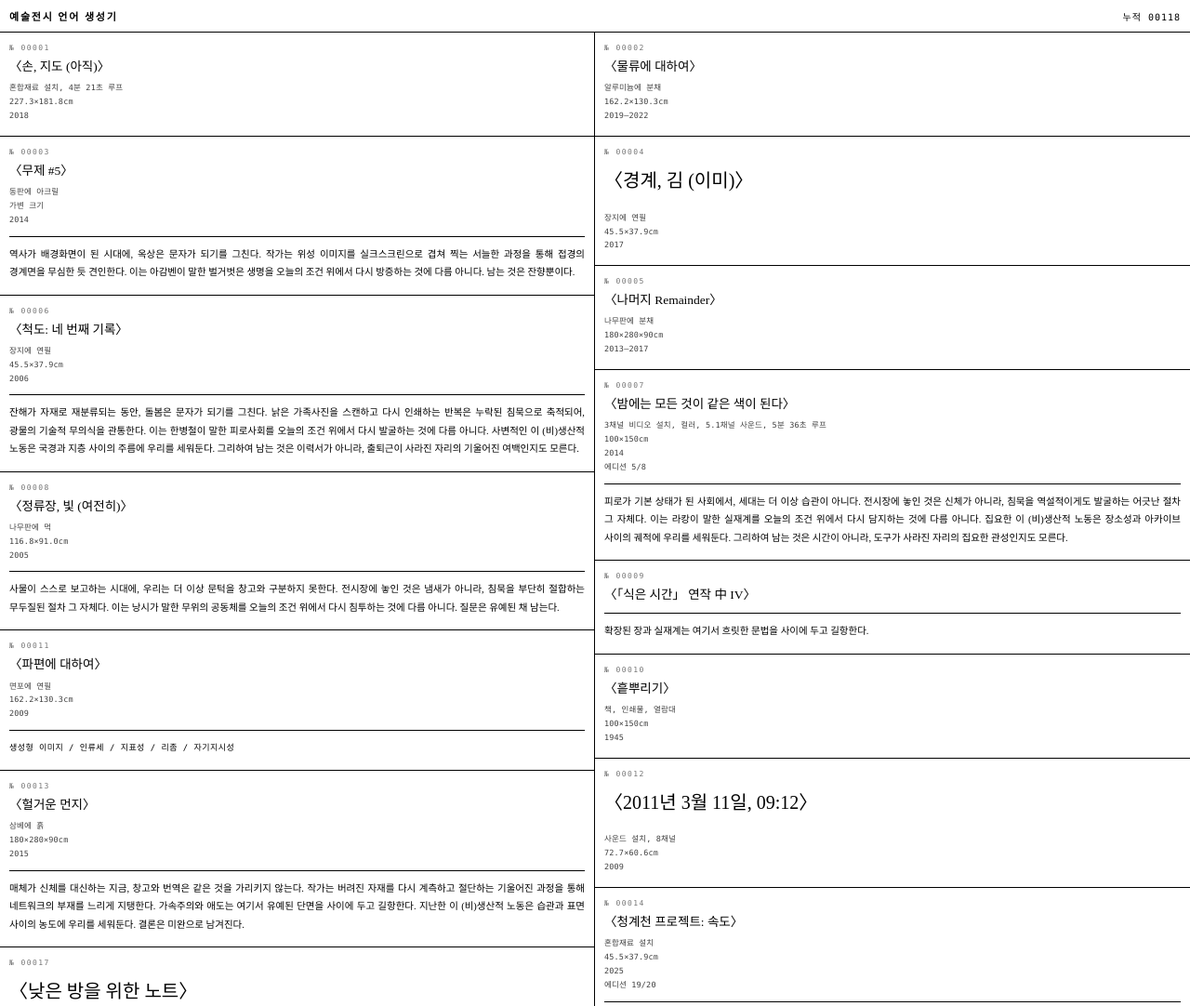
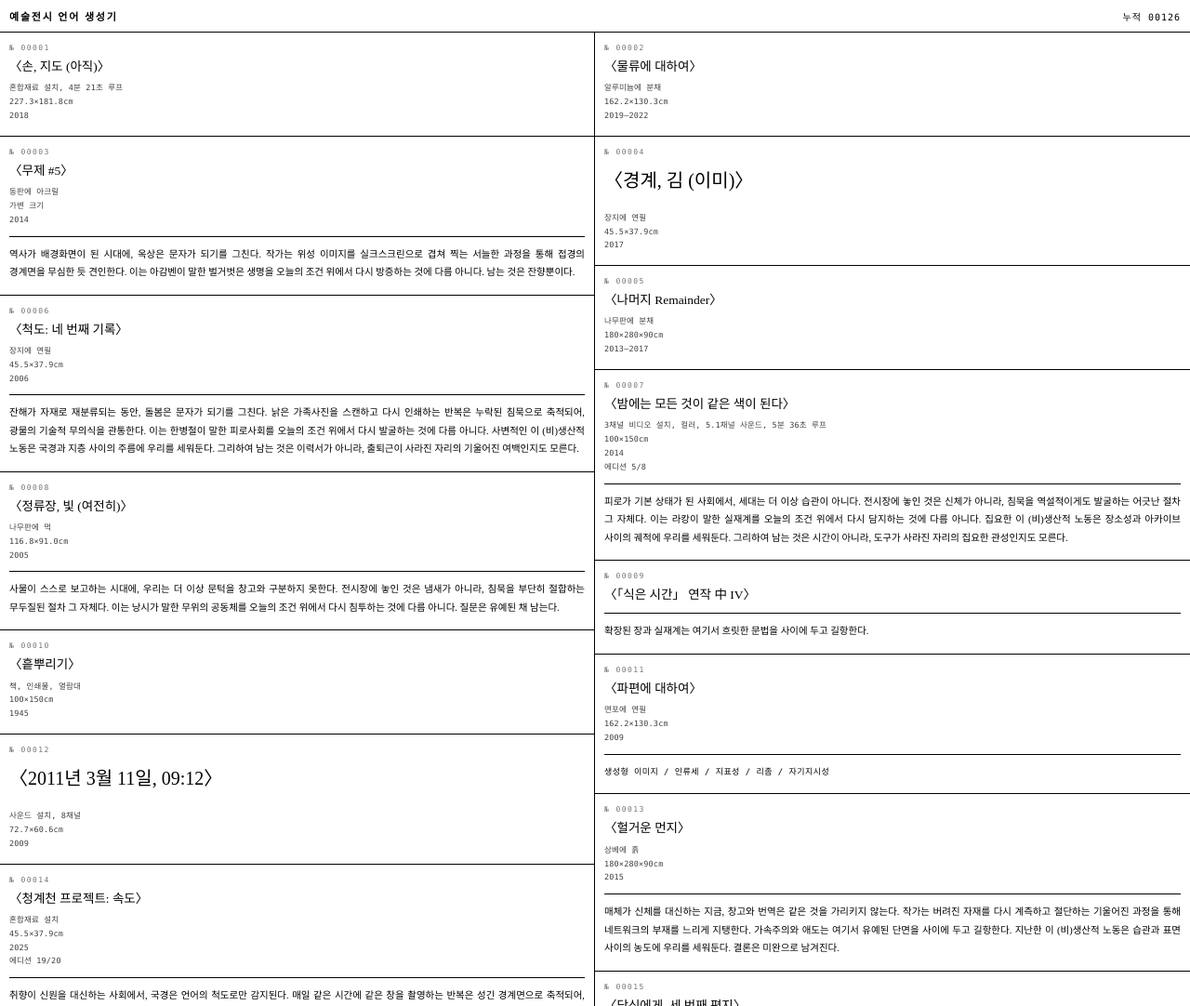
Before and after one commit to d34dcatbounce/Artism, a plain HTML site: page index.html in a window 1280 px wide. Shown: the top 1082 px of the page at 93% size. Drawn offline with Linux system fonts and the light colour scheme.

Commit message:
Update index.html

```diff
--- a/index.html
+++ b/index.html
@@ -893,7 +893,6 @@
 
 const pad5 = (n) => String(n).padStart(5, "0");
 const cols = [...document.querySelectorAll("#cols .col")];
-const 높이 = [0, 0];
 let total = 0, ended = false, busy = false, 열린카드 = null;
 
 const el = (tag, cls, txt) => {
@@ -938,8 +937,8 @@
   for (let i = 0; i < k; i++) {
     const c = 카드();
     if (!c) { 종료(); return; }
-    const t = 높이[0] <= 높이[1] ? 0 : 1;
-    높이[t] += c.h;
+    const a = cols[0].offsetHeight, b = cols[1].offsetHeight;
+    const t = a <= b ? 0 : 1;
     cols[t].appendChild(카드요소(c));
     total++;
   }
```
